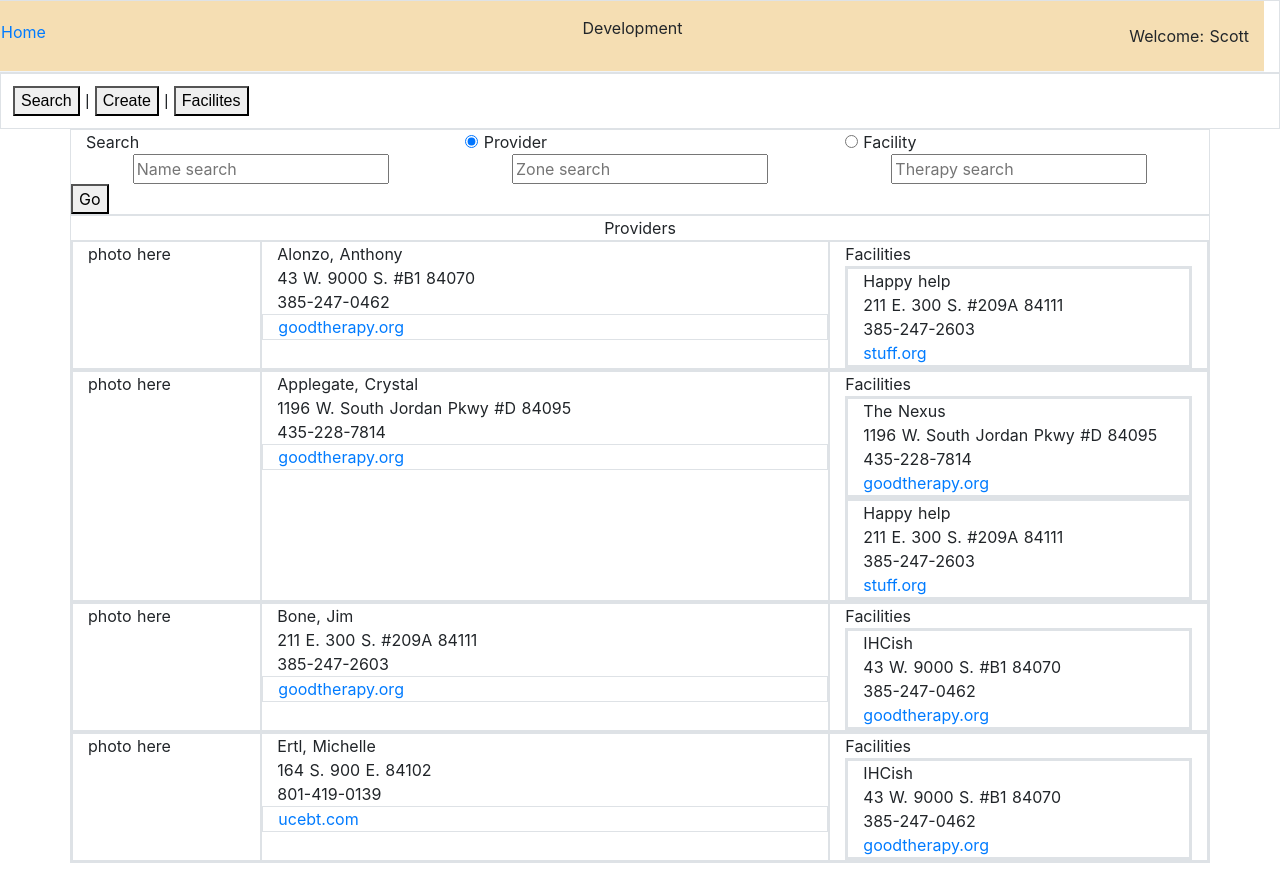
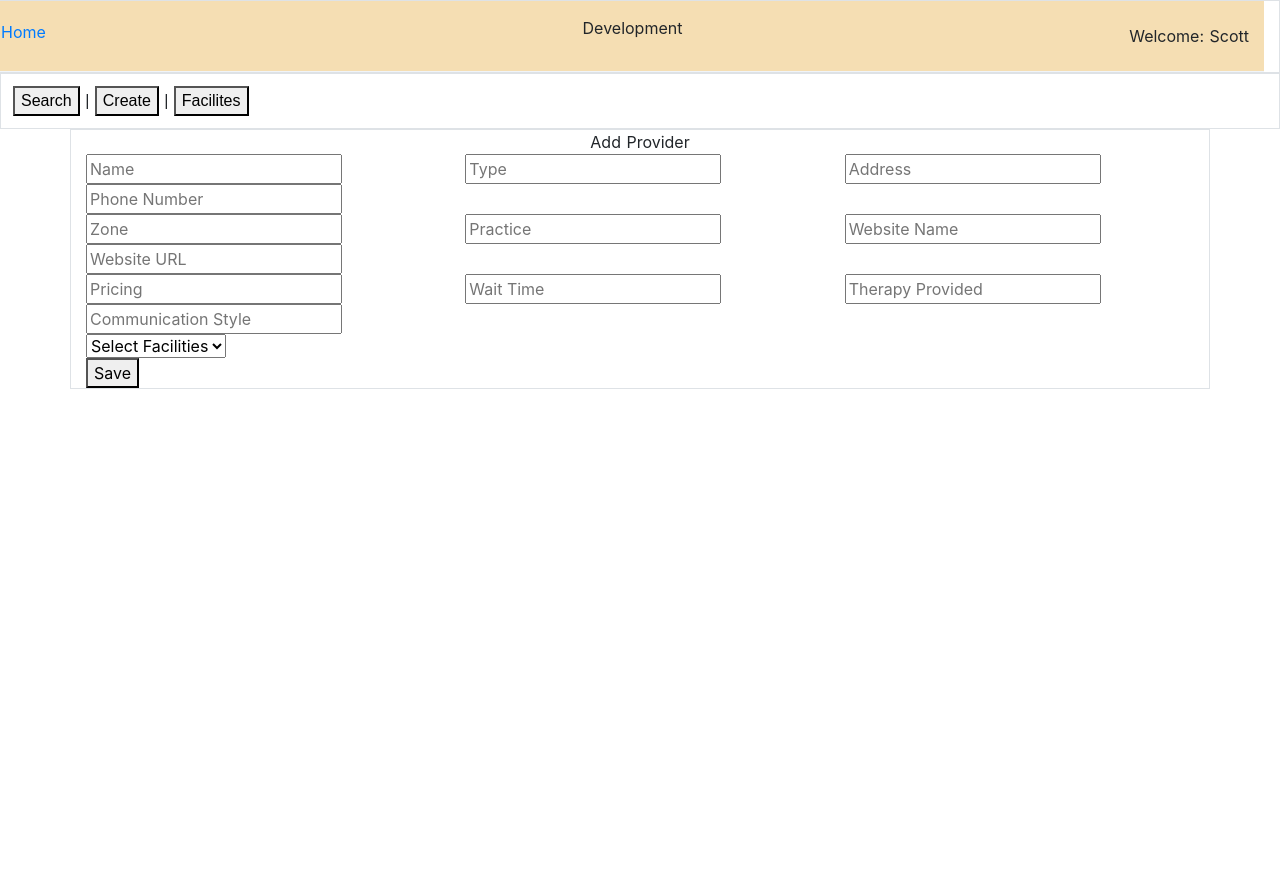
Before and after one commit to ssteinhorst/onlyvue, a Vue app: page / in a window 1280 px wide. After the commit the page ends 800 px from the top, so only its background shows below. Built offline with nearby package versions, Linux system fonts and the light colour scheme.

Commit message:
add provider funcionality with facility list

```diff
--- a/src/App.vue
+++ b/src/App.vue
@@ -16,7 +16,7 @@
     </div>
     <my-search v-if="searchEnabled" v-bind:providers="providers"></my-search>
     <my-provider v-if="searchEnabled" v-bind:providers="providers"></my-provider>
-    <my-create v-if="createEnabled" v-bind:providers="providers"></my-create>
+    <my-create v-if="createEnabled" v-bind:providers="providers" v-bind:facilities="facilities"></my-create>
   <my-facilities v-if="facilitiesEnabled" v-bind:facilities="facilities"></my-facilities>
   </div>
 </template>
@@ -43,8 +43,8 @@ export default {
     return {
       providers: data.providers,
       facilities: data.facilities,
-      createEnabled: false,
-      searchEnabled: true,
+      createEnabled: true,
+      searchEnabled: false,
       facilitiesEnabled: false
     };
   },
--- a/src/components/create.vue
+++ b/src/components/create.vue
@@ -3,10 +3,35 @@
     <div class="row-no-gutters">
       <div class="col-sm" align="center">Add Provider</div>
     </div>
-    <div class="row-no-gutters">
-      <div class="col-sm"><input type="text" id="pname" ref="pname"></div>
-      <div class="col-sm"><input type="text" id="paddress" ref="paddress"></div>
-      <div class="col-sm"><input type="text" id="pphone" ref="pphone"></div>
+    <div class="row">
+      <div class="col"><input type="text" placeholder="Name" id="pname" ref="pname"></div>
+      <div class="col"><input type="text" placeholder="Type" id="ptype" ref="ptype"></div>
+      <div class="col"><input type="text" placeholder="Address" id="paddress" ref="paddress"></div>
+      <div class="col"><input type="text" placeholder="Phone Number" id="pphone" ref="pphone"></div>
+    </div>
+    <div class="row">
+      <div class="col"><input type="text" placeholder="Zone" id="pzone" ref="pzone"></div>
+      <div class="col"><input type="text" placeholder="Practice" id="ppractice" ref="ppractice"></div>
+      <div class="col"><input type="text" placeholder="Website Name" id="pwebsite" ref="pwebsite"></div>
+      <div class="col"><input type="text" placeholder="Website URL" id="purl" ref="purl"></div>
+    </div>
+    <div class="row">
+      <div class="col"><input type="text" placeholder="Pricing" id="ppricing" ref="ppricing"></div>
+      <div class="col"><input type="text" placeholder="Wait Time" id="pwaittime" ref="pwaittime"></div>
+      <div class="col"><input type="text" placeholder="Therapy Provided" id="ptherapyprovided" ref="ptherapyprovided"></div>
+      <div class="col"><input type="text" placeholder="Communication Style" id="pcommunicationstyle" ref="pcommunicationstyle"></div>
+    </div>
+    <div class="row">
+      <div class="col">
+      <select v-model="facilitySelected">
+        <option disabled value="">Select Facilities</option>
+
+        <option v-for="(facility, index) in facilities" v-bind:value="facility.name" :key="index">
+          {{ facility.name }}
+        </option>
+
+      </select>
+    </div>
     </div>
     <button v-on:click="addProvider">Save</button>
   </div>
@@ -16,18 +41,28 @@
   export default {
     data: function() {
       return {
+        facilitySelected: ""
       };
   },
   methods: {
         addProvider: function() {
             this.providers.push({
                 name: this.$refs.pname.value,
+                type: this.$refs.ptype.value,
                 address: this.$refs.paddress.value,
-                phone: this.$refs.pphone.value
+                phone: this.$refs.pphone.value,
+                zone: this.$refs.pzone.value,
+                practice: this.$refs.ppractice.value,
+                website: this.$refs.pwebsite.value,
+                url: this.$refs.purl.value,
+                pricing: this.$refs.ppricing.value,
+                waittime: this.$refs.pwaittime.value,
+                therapyprovided: this.$refs.ptherapyprovided.value,
+                communicationstyle: this.$refs.pcommunicationstyle.valuee
             })
         }
     },
-    props: ['providers']
+    props: ['providers', 'facilities']
 }
 </script>
 
```
